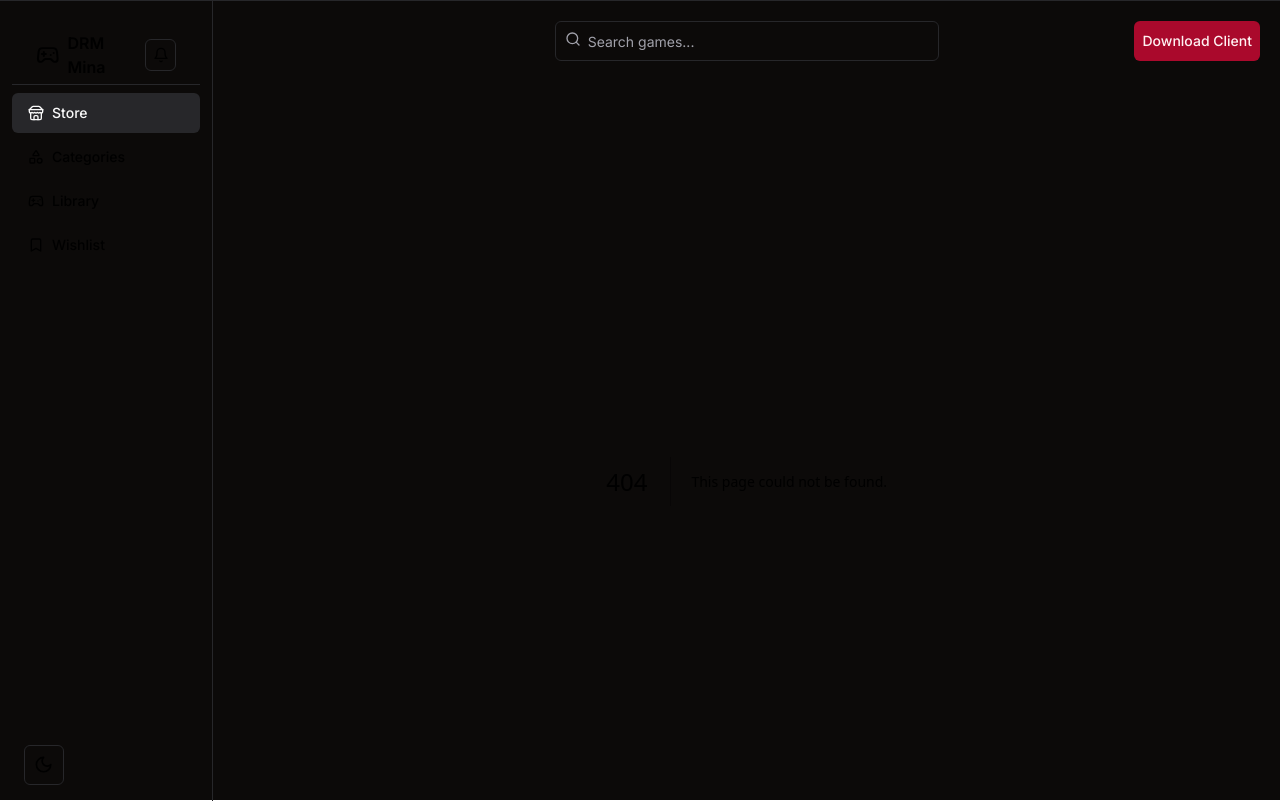
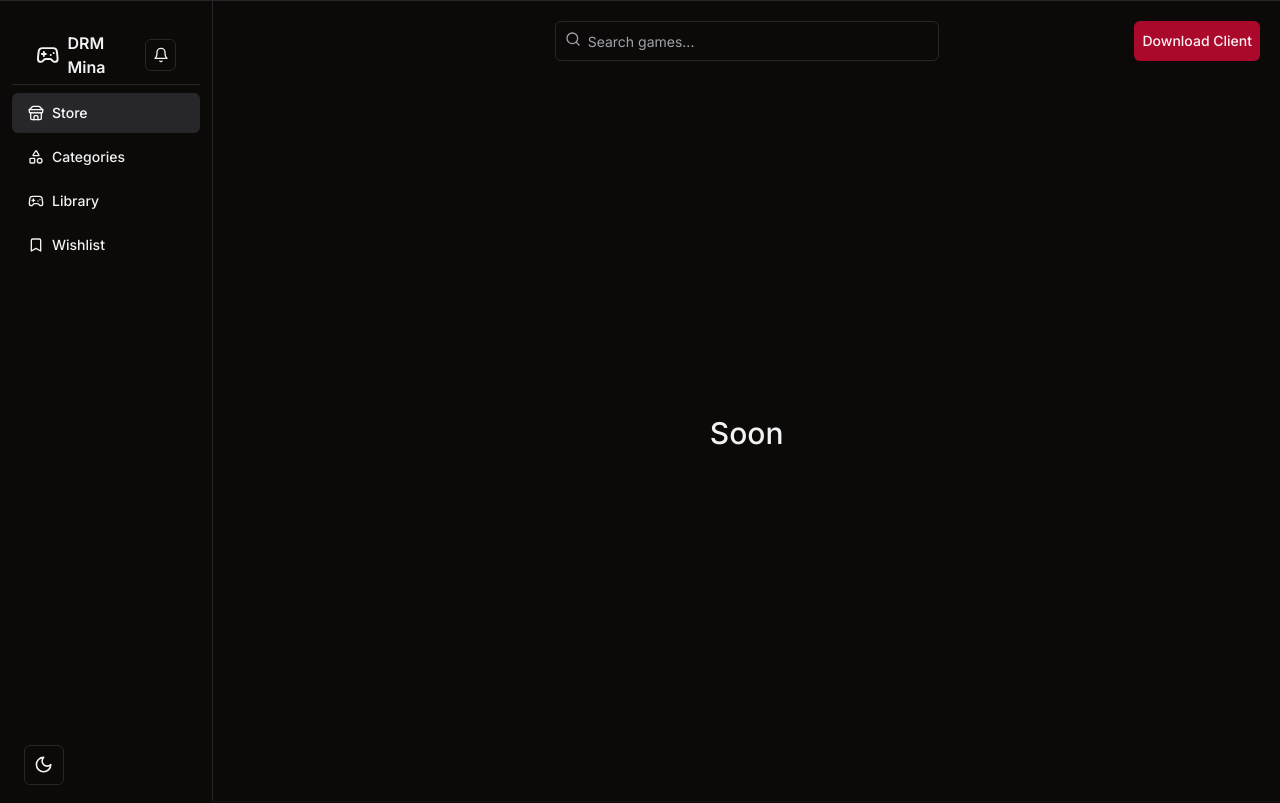
Before and after one commit to DRM-Mina/drm-mina-web-client, a Next.js app in the folder ui/: page /categories in a window 1280 px wide. Before the commit this address had no page. Shown: the top 803 px of the page. Built offline with nearby package versions, Linux system fonts and the light colour scheme.

Commit message:
add categories

```diff
--- /dev/null
+++ b/ui/app/categories/page.tsx
@@ -0,0 +1,11 @@
+import React from "react";
+
+export default function Categories() {
+    return (
+        <div className=" p-8">
+            <div className="flex justify-center items-center h-[80vh]">
+                <h3 className="text-3xl font-medium">Soon</h3>
+            </div>
+        </div>
+    );
+}
```
